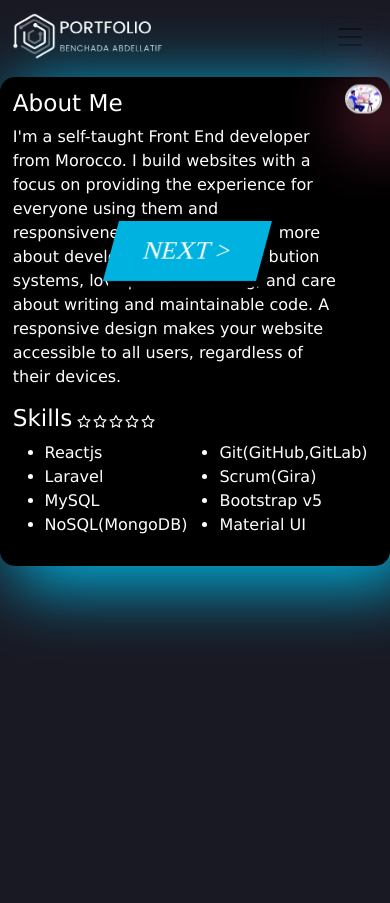
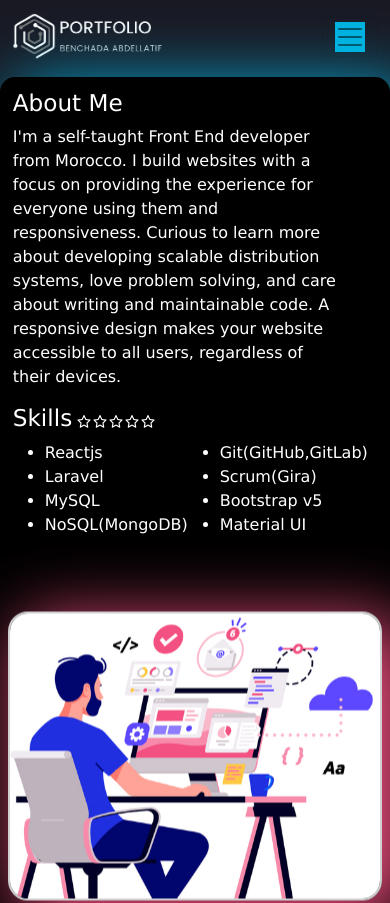
Before and after one commit to solutionsforu999/portolio, a React (Create React App) app: page /about in a window 390 px wide. Shown: the top 903 px of the page. Before the commit the page ends 844 px from the top, so only its background shows below. Built offline with nearby package versions, Linux system fonts and the light colour scheme.

Commit message:
Update App.css

```diff
--- a/src/App.css
+++ b/src/App.css
@@ -2,42 +2,76 @@
     display: flex;
     justify-content: start;
 }
+
 * {
-    color:white !important;
+    color: white !important;
     font-family: Verdana, Geneva, Tahoma, sans-serif;
 
 }
-#myname{
-    color:#00B2DF !important;
+
+#myname {
+    color: #00B2DF !important;
 
 }
-body{
+
+body {
     background-color: #191923 !important;
 }
-.nav-item{
-    margin:0 25px;
+
+.project {
+    border: 1px white solid;
+    border-radius: 5px;
+    padding: 8px;
+    margin: 5px;
+}
+
+button.rec-arrow-right,
+button.rec-arrow-left {
+    margin: 0 6px;
+}
+
+button.rec-arrow-right:hover,
+button.rec-arrow-left:hover {
+    background-color: #00B2DF !important;
+}
+
+.rec-dot {
+    background-color: white !important;
+}
+
+.rec-dot_active {
+    background-color: #00B2DF !important;
+}
+
+.nav-item {
+    margin: 0 25px;
 
 }
-.nav-link:hover{
+
+.nav-link:hover {
     border-bottom: 1px solid #00B2DF;
 }
 
-.navbar-nav{
+.navbar-nav {
     display: flex !important;
     justify-content: center;
-    animation:navbar-nav 1000ms ease-in-out 0s 1 normal none running;
+    animation: navbar-nav 1000ms ease-in-out 0s 1 normal none running;
 }
-.active{
-    color:#00B2DF !important;
+
+.active {
+    color: #00B2DF !important;
 }
+
 @keyframes navbar-nav {
-    0%{
+    0% {
         transform: translateY(-50%);
     }
-    100%{
+
+    100% {
         transform: translateY(0);
     }
 }
+
 .aboutme {
     box-shadow: 18px 14px 69px 6px #00B2DF !important;
     border-radius: 15px;
@@ -52,7 +86,7 @@ body{
 .aboutmeimg>img {
     border-radius: 20px;
     border: 2px solid rgb(208, 208, 208);
-    box-shadow: 18px 14px 69px 6px rgba(243,81,130,1);
+    box-shadow: 18px 14px 69px 6px rgba(243, 81, 130, 1);
     margin-top: 5%;
     position: relative;
     animation: float 3s ease-in-out infinite;
@@ -81,7 +115,8 @@ body{
     display: flex;
     justify-content: start;
 }
-.desc>div>img{
+
+.desc>div>img {
     animation: float 3s ease-in-out infinite;
     box-shadow: 18px -3px 69px 6px rgb(247, 247, 247);
     border-radius: 5px;
@@ -104,14 +139,14 @@ body{
 
 
 .desc h2 {
-    font-family:system-ui, -apple-system, BlinkMacSystemFont, 'Segoe UI', Roboto, Oxygen, Ubuntu, Cantarell, 'Open Sans', 'Helvetica Neue', sans-serif;
+    font-family: system-ui, -apple-system, BlinkMacSystemFont, 'Segoe UI', Roboto, Oxygen, Ubuntu, Cantarell, 'Open Sans', 'Helvetica Neue', sans-serif;
 }
 
 
 
 .homeimage>img {
     border-radius: 50%;
-    box-shadow: 7px 33px 92px 28px rgba(0,178,223,0.69);
+    box-shadow: 7px 33px 92px 28px rgba(0, 178, 223, 0.69);
     margin-top: 10%;
 }
 
@@ -146,7 +181,7 @@ body{
 
 
 /* Next Btn */
-.cta {
+.cta,.ctaabout {
     /* display: flex; */
     position: absolute;
     margin: 0 5%;
@@ -278,3 +313,42 @@ body{
         transform: translateX(0px);
     }
 }
+.skills{
+    display: flex;
+    justify-content: start;
+}
+
+
+
+.navbar-toggler-icon{
+    color: #00B2DF !important;
+    background-color: #00B2DF !important;
+}
+@media only screen and (max-width:768px) {
+    .skills{
+        display: block !important;
+    }
+    .aboutme{
+       display: block;
+       margin:0 3%;
+    }
+    .aboutmeimg{
+        margin:10% 0 !important;
+    }
+    .ctaabout{
+        margin:0 25% !important;
+    }
+    .cta{
+        margin:2% 25% !important;
+    }
+    .aboutmedesc{
+        display: block;
+        width: 100%;
+    }
+    .rec-arrow{
+        display: none;
+    }
+    .rec-dot{
+        padding: 25px !important;
+    }
+  }
```
